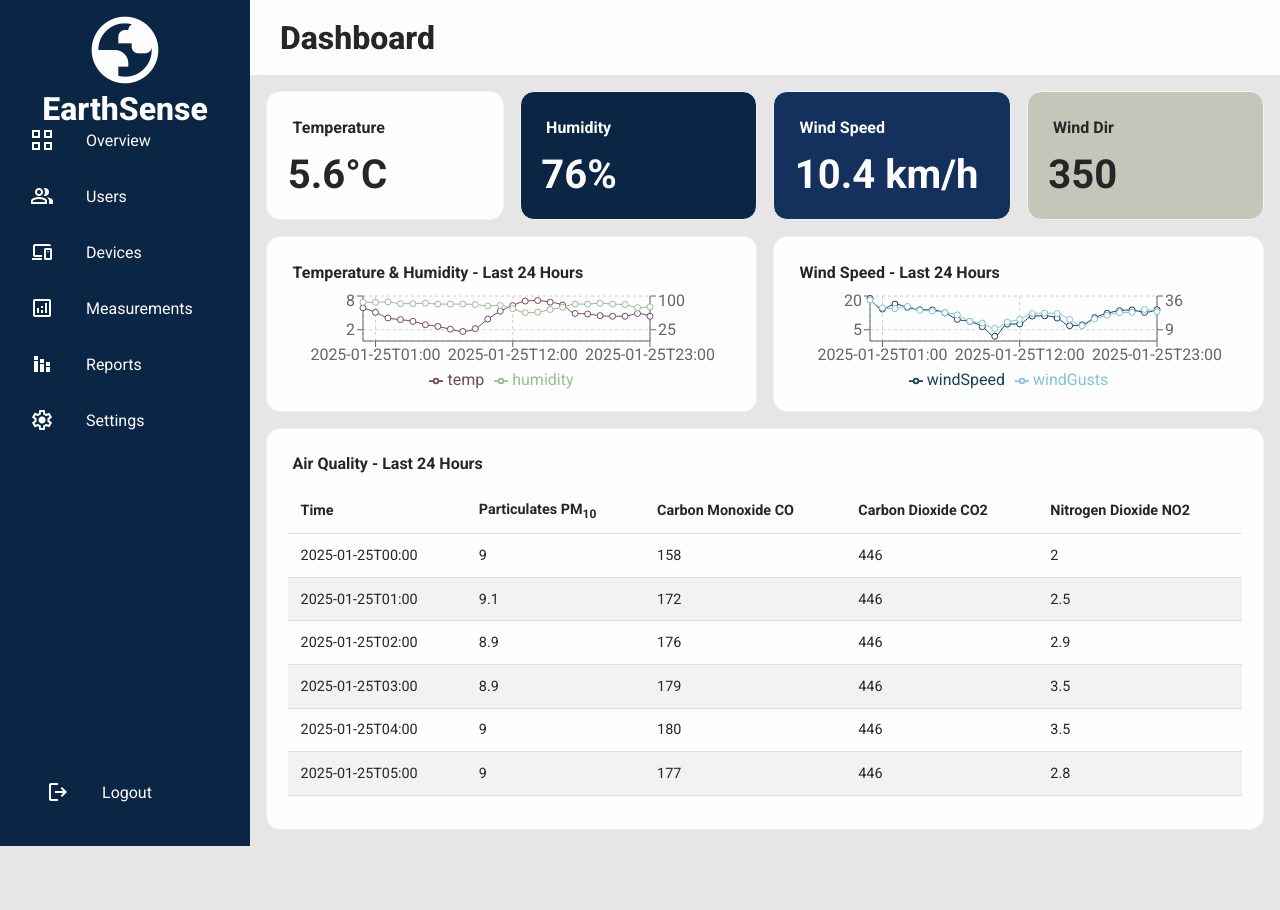
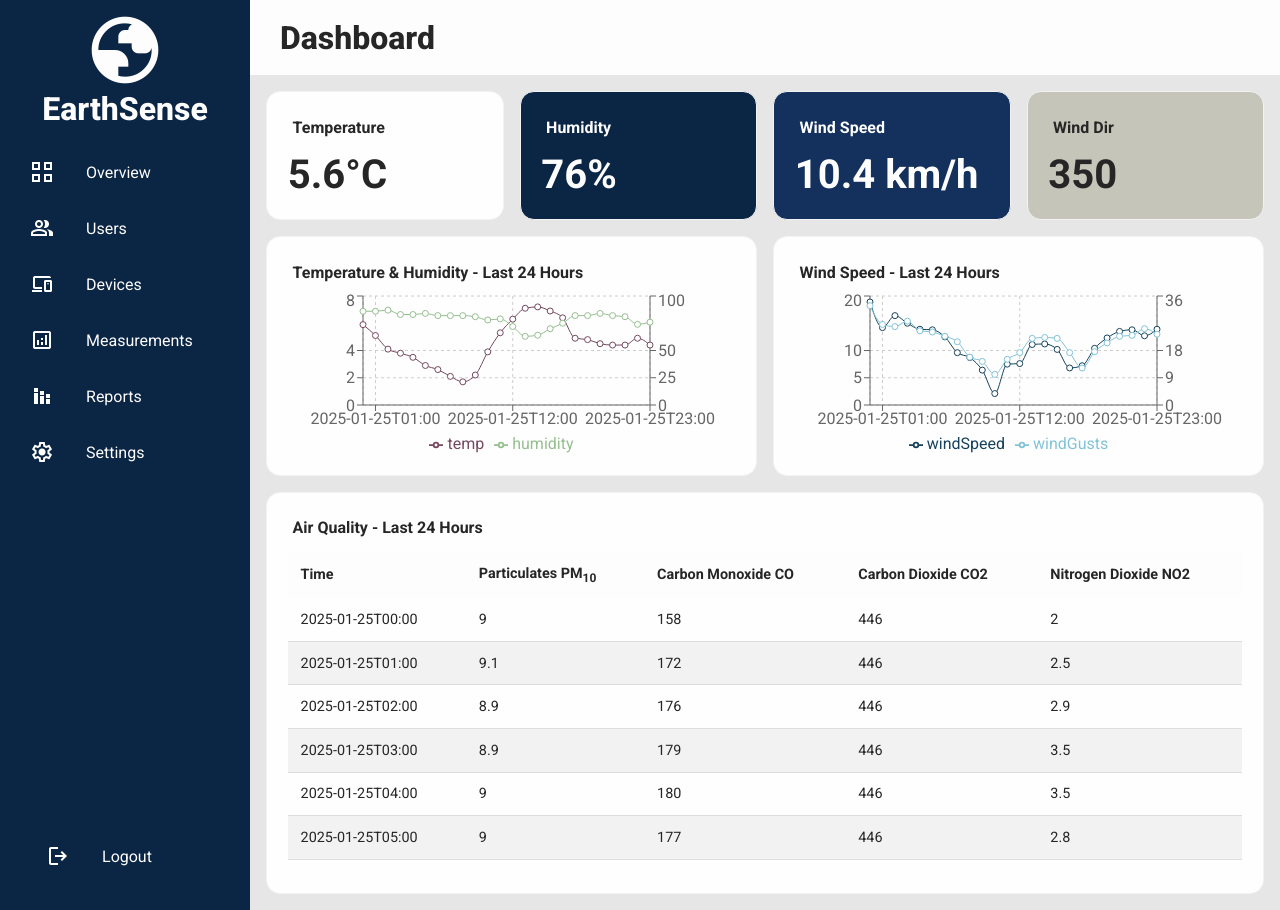
Before and after one commit to alittlebroken/earthsense, a React (Vite) app: page / in a window 1280 px wide. Before the commit the page ends 846 px from the top, so only its background shows below. Built offline with nearby package versions, Linux system fonts and the light colour scheme.

Commit message:
updated to add gap between SideMenu children

```diff
--- a/src/features/Dashboard/Dashboard.jsx
+++ b/src/features/Dashboard/Dashboard.jsx
@@ -15,7 +15,7 @@
         <DataContext.Provider value={data}>
             <div className="dashboardContainer">
 
-                <DashboardSideMenu />
+                <DashboardSideMenu classes="gap-2" />
 
                 <div className="dashboardContentContainer">
 
```
